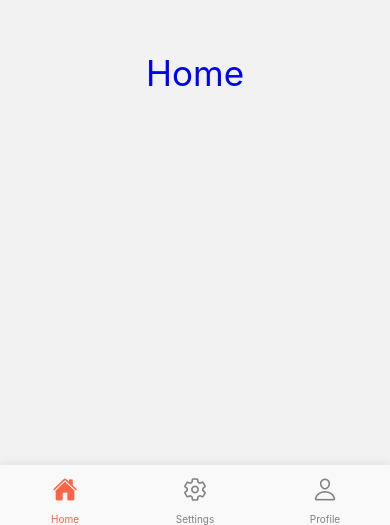
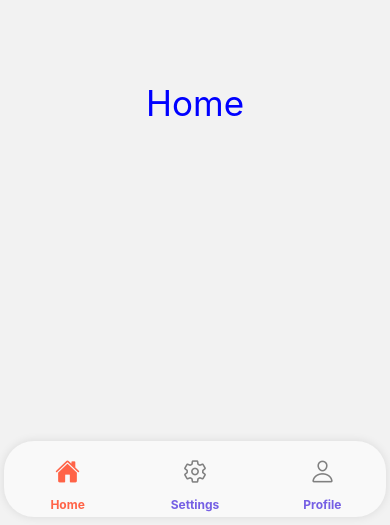
Before and after one commit to Shravankumar623/MobileApplication, a React Native app in the folder Noteit/: screen /Home in a window 390 px wide. Shown: the part 319-844 px from the top of the page. Built offline with nearby package versions, Linux system fonts and the light colour scheme.

Commit message:
Bottom Tab is Completed

```diff
--- a/Noteit/src/components/CustomInputs/CustomInput.js
+++ b/Noteit/src/components/CustomInputs/CustomInput.js
@@ -1,9 +1,21 @@
 import { StyleSheet, Text, View, TextInput } from 'react-native'
-import React, { useState } from 'react'
+import React, { useState, useEffect } from 'react'
 import { Controller } from 'react-hook-form'
 
-const CustomInput = ({ control, name, rules={}, placeholder, secureTextEntry }) => {
+const CustomInput = ({ control, name, rules = {}, placeholder, secureTextEntry }) => {
 
+
+  const [errorMessage, setErrorMessage] = useState(null);
+
+  useEffect(() => {
+    if (errorMessage) {
+      const timer = setTimeout(() => {
+        setErrorMessage(null); // Clear error message after 5 seconds
+      }, 5000); // 5000 milliseconds = 5 seconds
+
+      return () => clearTimeout(timer); // Clean up the timer on unmount or state change
+    }
+  }, [errorMessage]);
 
   return (
 
@@ -11,9 +23,9 @@ const CustomInput = ({ control, name, rules={}, placeholder, secureTextEntry })
       control={control}
       name={name}
       rules={rules}
-        render={({ field: { value, onChange, onBlur },  fieldState:{error}}) => (
+      render={({ field: { value, onChange, onBlur }, fieldState: { error } }) => (
         <>
-          <View style={[styles.container, {borderColor: error ? 'red': '#e8e8e8'}]}>
+          <View style={[styles.container, { borderColor: error ? 'red' : '#e8e8e8' }]}>
             <TextInput
               style={styles.input}
               value={value}
@@ -25,7 +37,7 @@ const CustomInput = ({ control, name, rules={}, placeholder, secureTextEntry })
           </View>
           {error && (
 
-            <Text style={{color: 'red', alignSelf: 'stretch'}}>{error.message || "Error"}</Text>
+            <Text style={{ color: 'red', alignSelf: 'stretch' }}>{error.message || "Error"}</Text>
           )}
         </>
       )}
--- a/Noteit/src/screens/ScinInScreen/SignInScreen.js
+++ b/Noteit/src/screens/ScinInScreen/SignInScreen.js
@@ -25,6 +25,7 @@ const SignInScreen = () => {
 
         console.warn("Signed In Sucessfully");
         console.log(data);
+        console.warn(data);
         console.log("Shravankumar");
         navigation.navigate('Home');
     }
--- a/Noteit/src/screens/SingnUpScreen/SignUpScreen.js
+++ b/Noteit/src/screens/SingnUpScreen/SignUpScreen.js
@@ -23,7 +23,7 @@ const SignUpScreen = () => {
         console.warn("SignUp Sucessfully");
         console.warn(register);
         console.log(register);
-        // navigation.navigate('SignInScreen');
+        navigation.navigate('SignInScreen');
         navigation.navigate('Setting');
     }
 
--- a/Noteit/src/screens/Tabs/BottomTab.js
+++ b/Noteit/src/screens/Tabs/BottomTab.js
@@ -1,4 +1,4 @@
-import { StyleSheet } from 'react-native';
+import { StyleSheet, Text, useWindowDimensions, View } from 'react-native';
 import React from 'react';
 import { createBottomTabNavigator } from '@react-navigation/bottom-tabs';
 import Home from '../../Home/Home';
@@ -8,9 +8,14 @@ import Ionicons from 'react-native-vector-icons/Ionicons'; // Correct import sta
 
 const Tab = createBottomTabNavigator();
 
+
 const BottomTab = () => {
+    const { height, width } = useWindowDimensions();
+
+
+
     return (
-        <Tab.Navigator
+        <Tab.Navigator style={styles.continer}
             screenOptions={({ route }) => ({
                 tabBarIcon: ({ focused, color, size }) => {
                     let iconName;
@@ -23,11 +28,20 @@ const BottomTab = () => {
                         iconName = focused ? 'person' : 'person-outline';
                     }
 
-                    return <Ionicons name={iconName} size={size} color={color} />;
+                    return (
+                        <View style={styles.iconContainer}>
+                            <Ionicons name={iconName} size={size} color={color} />
+                        </View>
+                    );
                 },
+                tabBarLabel: ({ focused, color }) => (
+                    <Text style={[styles.tabBarLabel, { color: focused ? 'tomato' : 'rgb(117, 95, 228)' }]}>
+                        {route.name}
+                    </Text>
+                ),
                 tabBarActiveTintColor: 'tomato',
                 tabBarInactiveTintColor: 'gray',
-                tabBarStyle: styles.tabBar,
+                tabBarStyle: [styles.tabBar, { height: height * 0.09, left: width * 0.01, right: width * 0.01, bottom: height * 0.01 }],
                 headerShown: false,
             })}
         >
@@ -42,19 +56,26 @@ const styles = StyleSheet.create({
     tabBar: {
         backgroundColor: '#f9f9f9',
         borderTopWidth: 0,
-        elevation: 5, // Add shadow for Android
+        elevation: 10, // Add shadow for Android
         shadowOpacity: 0.1, // Add shadow for iOS
         shadowRadius: 10, // Add shadow for iOS
-        height: 60, // Increase the height of the tab bar
+        borderRadius: 30, // Round all corners
+        position: 'absolute',
+        padding: 5,
+
     },
-    continer: {
+    iconContainer: {
+        alignItems: 'center',
+        justifyContent: 'center',
         flex: 1,
-        justifyContent: 'center',
-        alignItems: 'center',
-        backgroundColor: '#F5FCFF',
     },
-    text: {
-        color: ' green'
+    tabBarLabel: {
+        marginBottom: 5, // Move the text upwards
+        fontSize: 12, // Customize the font size
+        fontWeight: 'bold', // Customize the font weight
+
+
+
     }
 });
 
```
Lines whose indentation alone changed are shown as unchanged.
